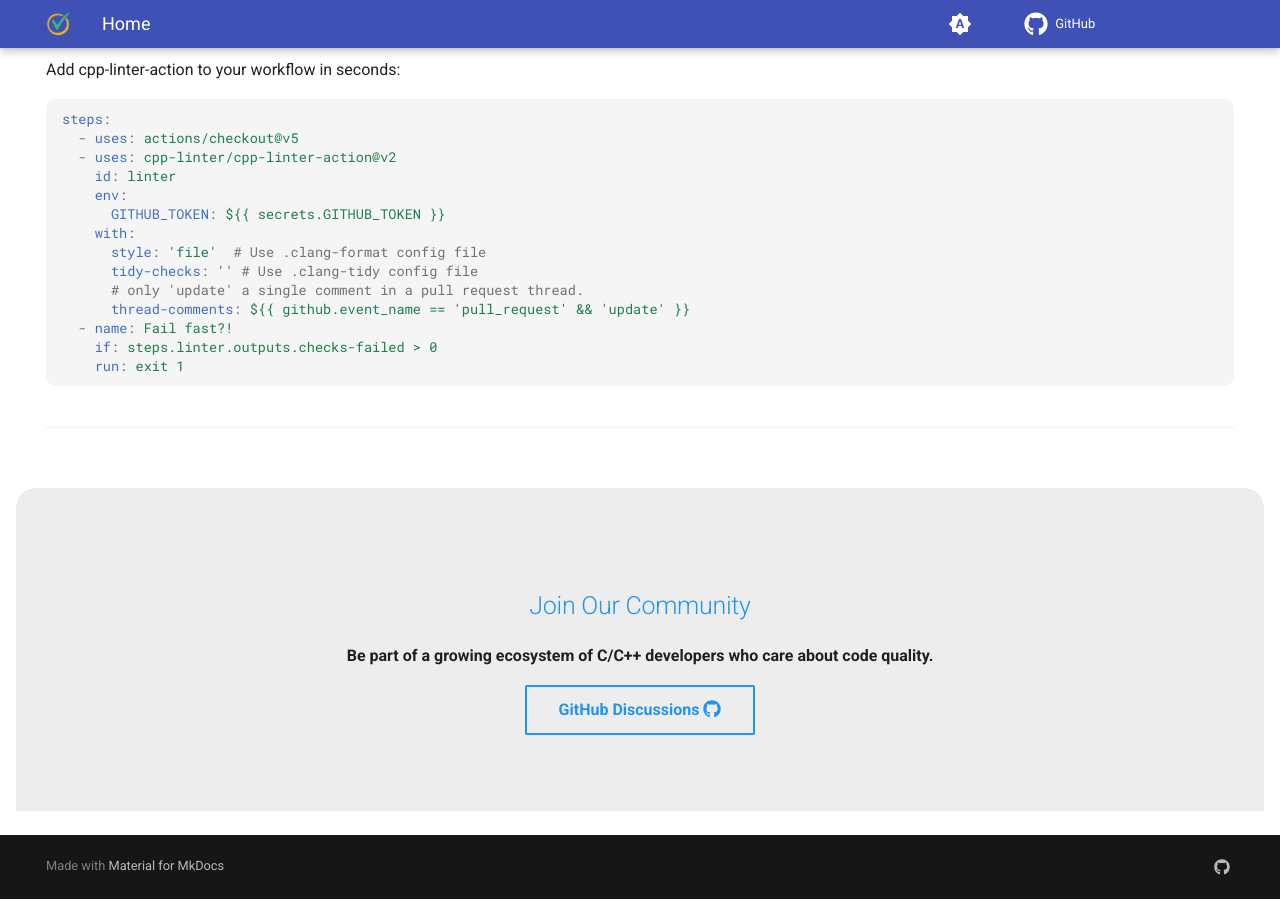
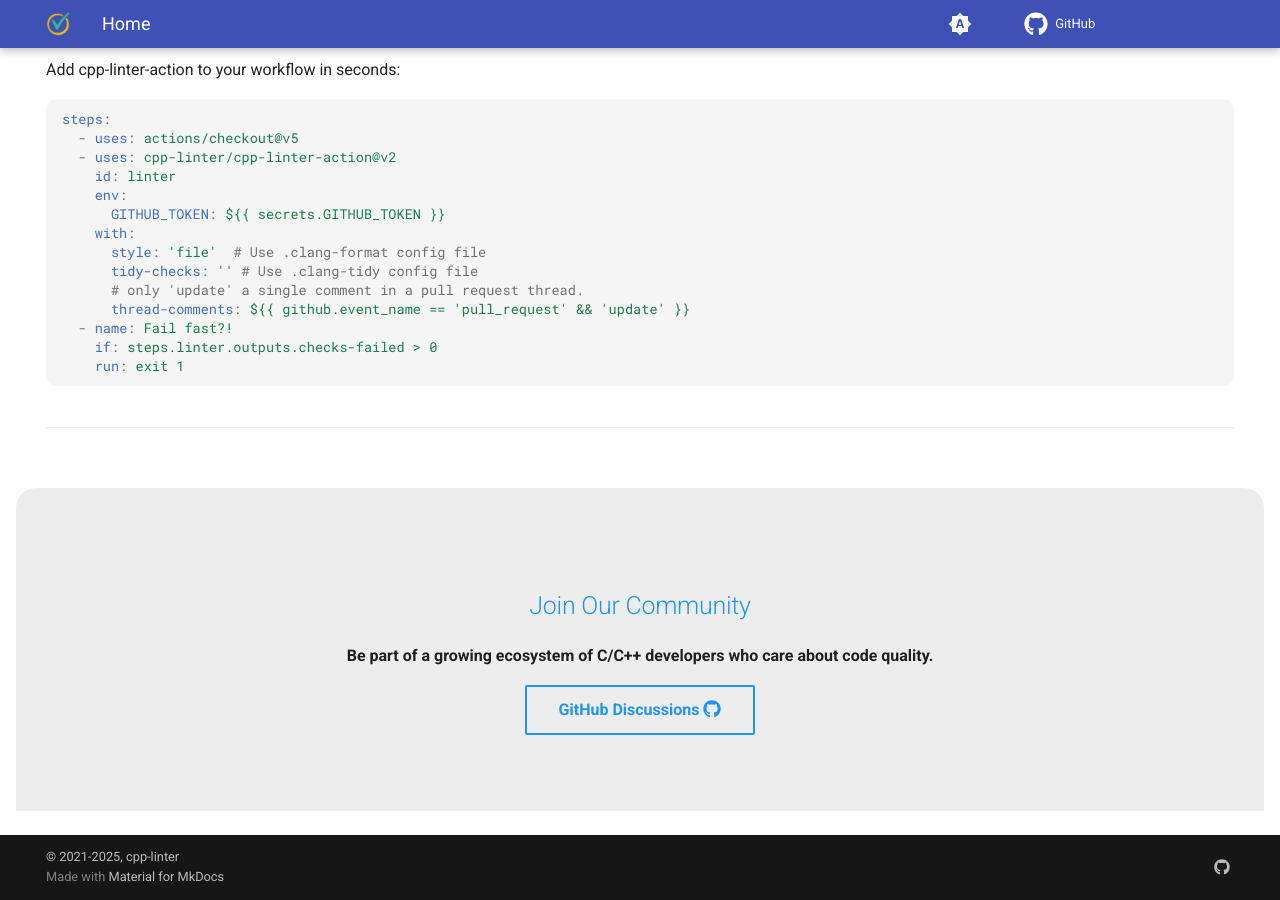
Before and after one commit to cpp-linter/cpp-linter.github.io, an MkDocs documentation site: the page built from docs/index.md, in a window 1280 px wide and 900 px high, scrolled down 1073 px. Built offline with MkDocs 1.6.1 and Material for MkDocs 9.7.7, drawn with Linux system fonts in a browser that asks for light colours.

Commit message:
docs: add copyright

```diff
--- a/mkdocs.yml
+++ b/mkdocs.yml
@@ -2,6 +2,8 @@ site_name: "cpp-linter"
 site_description: "Documentation for the cpp-linter organization."
 site_url: "https://cpp-linter.github.io/"
 repo_url: https://github.com/cpp-linter
+
+copyright: "© 2021-2025, cpp-linter"
 
 nav:
   - Home: index.md
```
